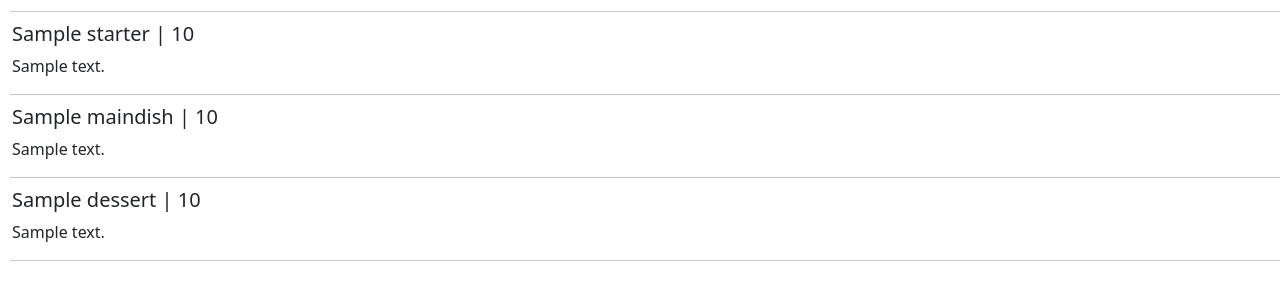
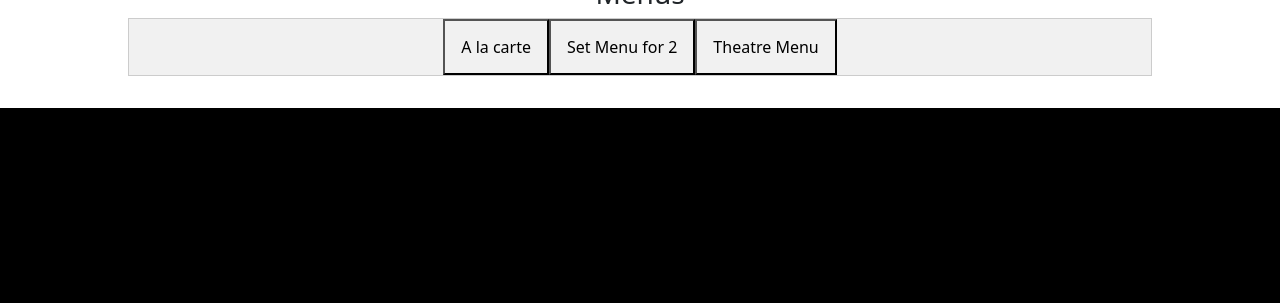
Before and after one commit to Alan-Bushell/la-cocina-del-diablo, a Django app: page / in a window 1280 px wide. Shown: the part 1259-1562 px from the top of the page. After the commit the page ends 1367 px from the top, so only its background shows below. Run offline with Django 3.2, Linux system fonts and the light colour scheme; tables that the repository leaves empty hold one stand-in row (values such as "Sample post"); some libraries are stand-ins or nearby versions.

Commit message:
added images to card deck, added tab menu for menus

```diff
--- a/static/css/style.css
+++ b/static/css/style.css
@@ -162,3 +162,41 @@ form{
     width: 25%;
     margin-left: 37.5%;
 }
+
+/* Style the tab */
+.tab {
+    display: flex;
+    justify-content: center;
+    border: 1px solid #ccc;
+    background-color: #f1f1f1;
+    width: 80%;
+    margin-left: 10%;
+  }
+
+  /* Style the buttons that are used to open the tab content */
+  .tab button {
+    background-color: inherit;
+    float: left;
+    outline: none;
+    cursor: pointer;
+    padding: 14px 16px;
+    transition: 0.3s;
+  }
+
+  /* Change background color of buttons on hover */
+  .tab button:hover {
+    background-color: #ddd;
+  }
+
+  /* Create an active/current tablink class */
+  .tab button.active {
+    background-color: #ccc;
+  }
+
+  /* Style the tab content */
+  .tabcontent {
+    display: none;
+    padding: 6px 12px;
+    border: 1px solid #ccc;
+    border-top: none;
+  }
--- /dev/null
+++ b/static/js/script.js
@@ -0,0 +1,15 @@
+function openMenu(evt, menuName) {
+  var i, tabcontent, tablinks;
+  tabcontent = document.getElementsByClassName("tabcontent");
+  for (i = 0; i < tabcontent.length; i++) {
+    tabcontent[i].style.display = "none";
+  }
+  tablinks = document.getElementsByClassName("tablinks");
+  for (i = 0; i < tablinks.length; i++) {
+    tablinks[i].className = tablinks[i].className.replace(" active", "");
+  }
+  document.getElementById(menuName).style.display = "block";
+  evt.currentTarget.className += " active";
+}
+
+  console.log('connected')
--- a/templates/base.html
+++ b/templates/base.html
@@ -96,6 +96,9 @@
             alert.close();
         }, 3000)
     </script>
+    {% block js %}
+    <script type="text/javascript" src="{% static 'js/script.js' %}"></script>
+    {% endblock %}
 </body>
 
 </html>
--- a/templates/index.html
+++ b/templates/index.html
@@ -32,7 +32,7 @@
     </div>
     <div class="col">
       <div class="card h-100">
-        <img src="https://mdbcdn.b-cdn.net/img/new/standard/city/043.webp" class="card-img-top"
+        <img src="{% static 'images/small-restaurant.jpg' %}" class="card-img-top"
           alt="Los Angeles Skyscrapers" />
         <div class="card-body">
           <h5 class="card-title">Restaurant</h5>
@@ -46,7 +46,7 @@
     </div>
     <div class="col">
       <div class="card h-100">
-        <img src="{% static 'images/venue.jpg' %}" class="card-img-top"
+        <img src="{% static 'images/venue2.jpg' %}" class="card-img-top"
           alt="Palm Springs Road" />
         <div class="card-body">
           <h5 class="card-title">Venue</h5>
@@ -63,9 +63,34 @@
     </div>
   </div>
 </div>
+<!--Menu Section-->
+<h3 class="text-center">Menus</h3>
 
-<!--Menu Section-->
-<div class="container-fluid">
+<!-- Tab links -->
+<div class="tab">
+    <button class="tablinks" onclick="openMenu(event, 'a-la-carte')">A la carte</button>
+    <button class="tablinks" onclick="openMenu(event, 'set-menu')">Set Menu for 2</button>
+    <button class="tablinks" onclick="openMenu(event, 'theatre-menu')">Theatre Menu</button>
+  </div>
+
+  <!-- Tab content -->
+  <div id="a-la-carte" class="tabcontent">
+    <h3>A la carte Menu</h3>
+    <p>See below our A la cart menu</p>
+  </div>
+
+  <div id="set-menu" class="tabcontent">
+    <h3>Set Menu for 2</h3>
+    <p>Check out our set menu for 2 at a great price.</p>
+  </div>
+
+  <div id="theatre-menu" class="tabcontent">
+    <h3>Theatre Menu</h3>
+    <p>Check out our pre-theatre menmu. Ideal for those looking to be in and out quickly.</p>
+  </div>
+
+
+<!-- <div class="container-fluid">
     <div class="row">
 
         <h5>Starters:</h5>
@@ -97,7 +122,7 @@
 
     </div>
 </div>
-
+-->
 
 
 
```
Also changed, not shown: static/images/dark-table.jpg, static/images/dark-table2.jpg (added), static/images/small-restaurant.jpg (added), static/images/venue.jpg (deleted), static/images/venue2.jpg (added).
